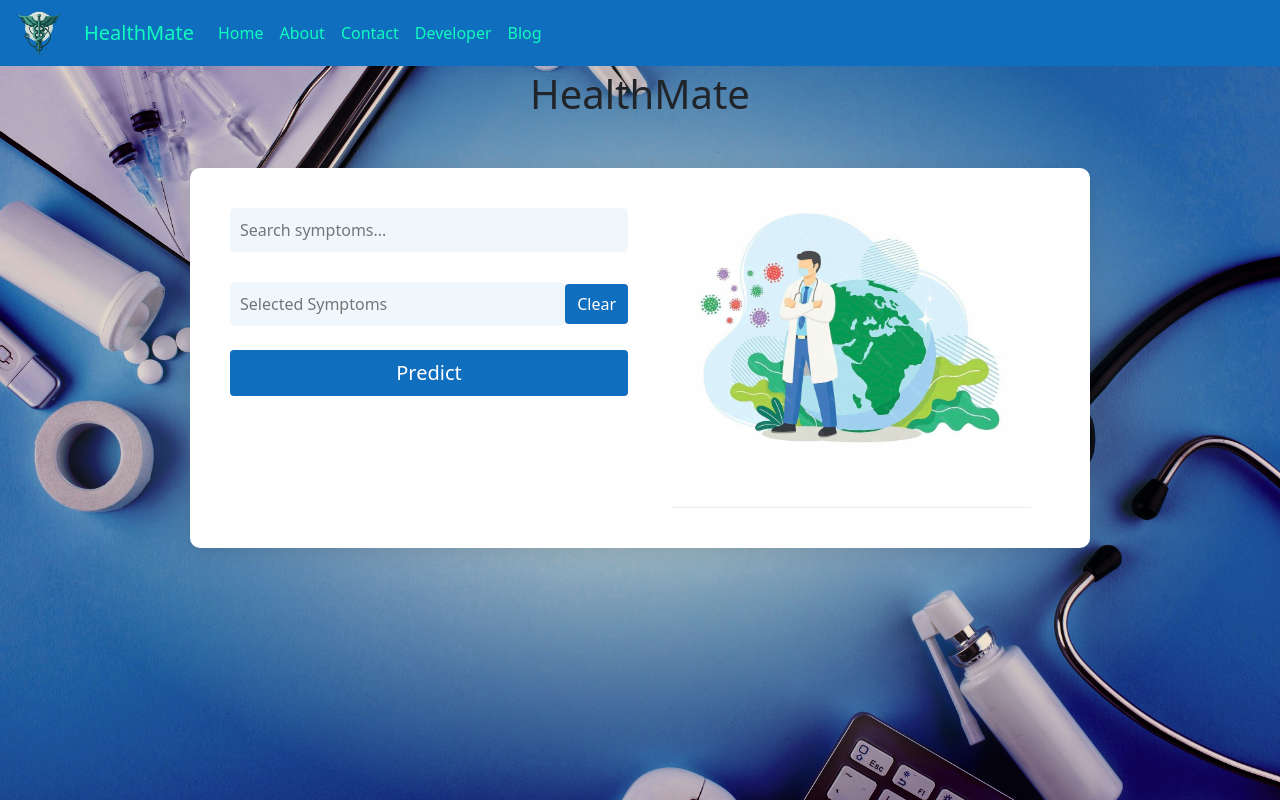
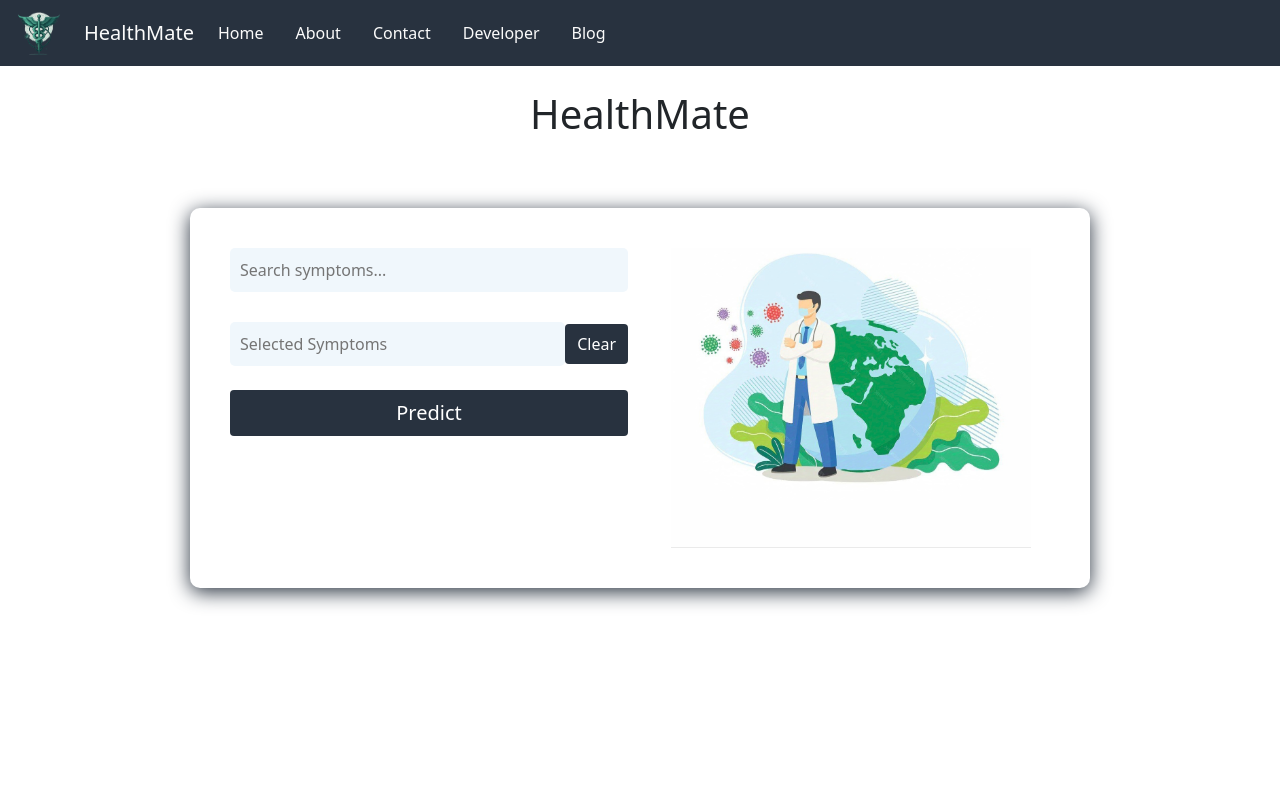
Before and after one commit to KhanS0hail/Drug-Recommendation-System, a Flask app: page / in a window 1280 px wide. Run offline with Flask 3, Linux system fonts and the light colour scheme; parts of the project's set-up code (start-up, migrations or seed data) failed here and were passed over.

Commit message:
ui update

```diff
--- a/static/contact.css
+++ b/static/contact.css
@@ -4,7 +4,7 @@
     background-color: white;
     border-radius: 10px;
     padding: 40px;
-    box-shadow: 0 4px 20px rgba(0, 0, 0, 0.1);
+    box-shadow: 0 4px 20px #28323f;
 }
 .contact-heading {
     font-size: 2rem;
--- a/static/index.css
+++ b/static/index.css
@@ -4,7 +4,7 @@
     background-color: white;
     border-radius: 10px;
     padding: 40px;
-    box-shadow: 0 4px 20px rgba(0, 0, 0, 0.1);
+    box-shadow: 0 4px 20px #28323f;
 }
 /* .col-md-6 {
     display: flex;
@@ -38,7 +38,7 @@
 #predict-btn{
     cursor: pointer;
     padding: 8px 12px;
-    background-color: #106EBE;
+    background-color: #28323f;
     color: white;
     border: none;
     border-radius: 4px;
@@ -47,7 +47,7 @@
 
 }
 #predict-btn:hover {
-    background-color: #0FFCBE; /* Change background color on hover */
+    background-color: #106EBE; /* Change background color on hover */
     color: black;               /* Change text color on hover */
 }
 
@@ -99,7 +99,7 @@ flex: 1; /* Ensures equal width for each child */
     }
 
 .clear-button:hover {
-        background-color: #0FFCBE; /* Change background color on hover */
+        background-color: #106EBE; /* Change background color on hover */
         color: black;               /* Change text color on hover */
     }
 
@@ -146,7 +146,7 @@ flex: 1; /* Ensures equal width for each child */
         justify-content: center; /* Align horizontally */
         align-items: center; /* Align vertically */
         height: 300px; /* Set height for the parent div */
-        background-color: #0FFCBE; /* Optional: background color */
+        background-color: #ffffff; /* Optional: background color */
       }
 
       .child {
@@ -157,19 +157,19 @@ flex: 1; /* Ensures equal width for each child */
       .card {
         box-shadow: 0 4px 8px rgba(0, 0, 0, 0.2);
         transition: transform 0.3s, box-shadow 0.3s;
-        border: 2px solid #106EBE;
-        background-color: #0FFCBE;
+        border: 2px solid #28323f;
+        background-color: #fbfbfb;
       }
 
       .card:hover {
         transform: translateY(-10px);
-        box-shadow: 0 8px 16px rgba(0, 0, 0, 0.3);
+        box-shadow: 0 8px 16px #28323f;
       }
 
     .clear-button {
         cursor: pointer;
         padding: 8px 12px;
-        background-color: #106EBE;
+        background-color: #28323f;
         color: white;
         border: none;
         border-radius: 4px;
@@ -177,7 +177,7 @@ flex: 1; /* Ensures equal width for each child */
     }
 
     .clear-button:hover {
-        background-color: #0FFCBE; /* Change background color on hover */
+        background-color: #106EBE; /* Change background color on hover */
         color: black;               /* Change text color on hover */
     }
 
--- a/templates/base.html
+++ b/templates/base.html
@@ -14,7 +14,7 @@
 
 <style>
 .nav-link{
-color:#0FFCBE ;
+color:#fbfbfb ;
 }
 .logo {
     width: 50px;
@@ -31,7 +31,6 @@ color:#0FFCBE ;
     border-radius: 25px; */
 }
 body {
-            background-image: url("{{ url_for('static', filename='bg.png') }}");
             background-size: cover;
             background-position: center;
             background-repeat: no-repeat;
@@ -42,22 +41,22 @@ body {
 <body>
 
   <!-- Navbar (common for all pages) -->
-<nav class="navbar navbar-expand-lg navbar-dark fixed-top" style="background-color: #106EBE;">
+<nav class="navbar navbar-expand-lg navbar-dark fixed-top" style="background-color: #28323f;">
       <div class="container-fluid">
           <div class="logo">
-              <img class="myimg" src="{{ url_for('static', filename='logo2.png') }}" alt="">
+              <img class="myimg" src="{{ url_for('static', filename='logo3.png') }}" alt="">
           </div>
-          <a class="navbar-brand" href="#" style="color:#0FFCBE">HealthMate</a>
+          <a class="navbar-brand" href="#" style="color: #fbfbfb;">HealthMate</a>
           <button class="navbar-toggler" type="button" data-bs-toggle="collapse" data-bs-target="#navbarSupportedContent">
               <span class="navbar-toggler-icon"></span>
           </button>
           <div class="collapse navbar-collapse" id="navbarSupportedContent">
-              <ul class="navbar-nav me-auto mb-2 mb-lg-0">
-                  <li class="nav-item"><a class="nav-link" href="/index">Home</a></li>
-                  <li class="nav-item"><a class="nav-link" href="/about">About</a></li>
-                  <li class="nav-item"><a class="nav-link" href="/contact">Contact</a></li>
-                  <li class="nav-item"><a class="nav-link" href="/developer">Developer</a></li>
-                  <li class="nav-item"><a class="nav-link" href="/blog">Blog</a></li>
+              <ul class="navbar-nav me-auto mb-3 mb-lg-0">
+                  <li class="nav-item me-3"><a class="nav-link" href="/index">Home</a></li>
+                  <li class="nav-item me-3"><a class="nav-link" href="/about">About</a></li>
+                  <li class="nav-item me-3"><a class="nav-link" href="/contact">Contact</a></li>
+                  <li class="nav-item me-3"><a class="nav-link" href="/developer">Developer</a></li>
+                  <li class="nav-item me-3"><a class="nav-link" href="/blog">Blog</a></li>
               </ul>
               <!-- <form class="d-flex" role="search">
                   <input class="form-control me-2" type="search" placeholder="Search">
--- a/templates/index.html
+++ b/templates/index.html
@@ -5,7 +5,7 @@
 {% block content %}
 <body style="margin-top: 70px;">
 <!-- Main form of page -->
-<h1 class="mt-4 my-4 text-center text-green">HealthMate</h1>
+<h1 class="mt-4 my-4 text-center text-green" style="padding:20px;">HealthMate</h1>
 
 <div class="index-container">
   <div class="row">
@@ -53,7 +53,7 @@
     <div class="row justify-content-center">
       <!-- First card -->
       <div class="col-12 col-sm-6 col-md-4 col-lg-3 mb-3 d-flex align-items-stretch">
-        <div class="card" style="width: 18rem; border: 2px solid #106EBE; background-color: #0FFCBE;">
+        <div class="card" >
           <img src="{{url_for('static', filename='disease.jpeg')}}" class="card-img-top" alt="Predicted Disease">
           <div class="card-body">
             <h5 class="card-title">Predicted Disease</h5>
@@ -64,7 +64,7 @@
 
       <!-- Second card -->
       <div class="col-12 col-sm-6 col-md-4 col-lg-3 mb-3 d-flex align-items-stretch">
-        <div class="card" style="width: 18rem; border: 2px solid #106EBE; background-color: #0FFCBE;">
+        <div class="card">
           <img src="{{url_for('static', filename='des.jpeg')}}" class="card-img-top" alt="Description">
           <div class="card-body">
             <h5 class="card-title">Description</h5>
@@ -75,7 +75,7 @@
 
       <!-- Third card -->
       <div class="col-12 col-sm-6 col-md-4 col-lg-3 mb-3 d-flex align-items-stretch">
-        <div class="card" style="width: 18rem; border: 2px solid #106EBE; background-color: #0FFCBE;">
+        <div class="card">
           <img src="{{url_for('static', filename='med.jpeg')}}" class="card-img-top" alt="Medications">
           <div class="card-body">
             <h5 class="card-title">Medications</h5>
@@ -88,7 +88,7 @@
 
       <!-- Fourth card -->
       <div class="col-12 col-sm-6 col-md-4 col-lg-3 mb-3 d-flex align-items-stretch">
-        <div class="card" style="width: 18rem; border: 2px solid #106EBE; background-color: #0FFCBE;">
+        <div class="card">
           <img src="{{url_for('static', filename='Precaution.jpeg')}}" class="card-img-top" alt="Precaution">
           <div class="card-body">
             <h5 class="card-title">Precaution</h5>
@@ -101,7 +101,7 @@
 
       <!-- Fifth card -->
       <div class="col-12 col-sm-6 col-md-4 col-lg-3 mb-3 d-flex align-items-stretch">
-        <div class="card" style="width: 18rem; border: 2px solid #106EBE; background-color: #0FFCBE;">
+        <div class="card">
           <img src="{{url_for('static', filename='workout.jpeg')}}" class="card-img-top" alt="Workout">
           <div class="card-body">
             <h5 class="card-title">Workout</h5>
@@ -114,7 +114,7 @@
 
       <!-- Sixth card -->
       <div class="col-12 col-sm-6 col-md-4 col-lg-3 mb-3 d-flex align-items-stretch">
-        <div class="card" style="width: 18rem; border: 2px solid #106EBE; background-color: #0FFCBE;">
+        <div class="card">
           <img src="{{url_for('static', filename='diet.jpeg')}}" class="card-img-top" alt="Diets">
           <div class="card-body">
             <h5 class="card-title">Diets</h5>
```
Also changed, not shown: templates/contact.html (+5 -4 lines), templates/developer.html (+4 -4 lines), static/logo3.png (added).
